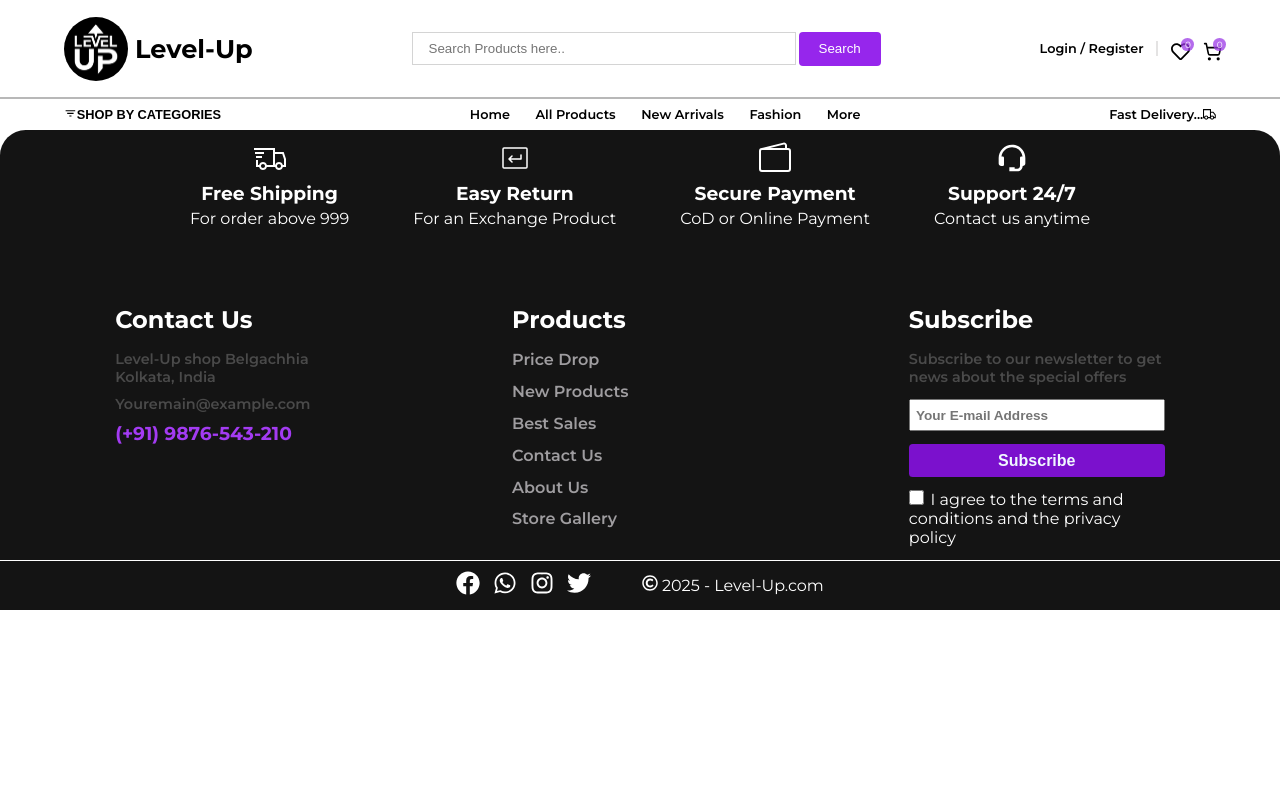
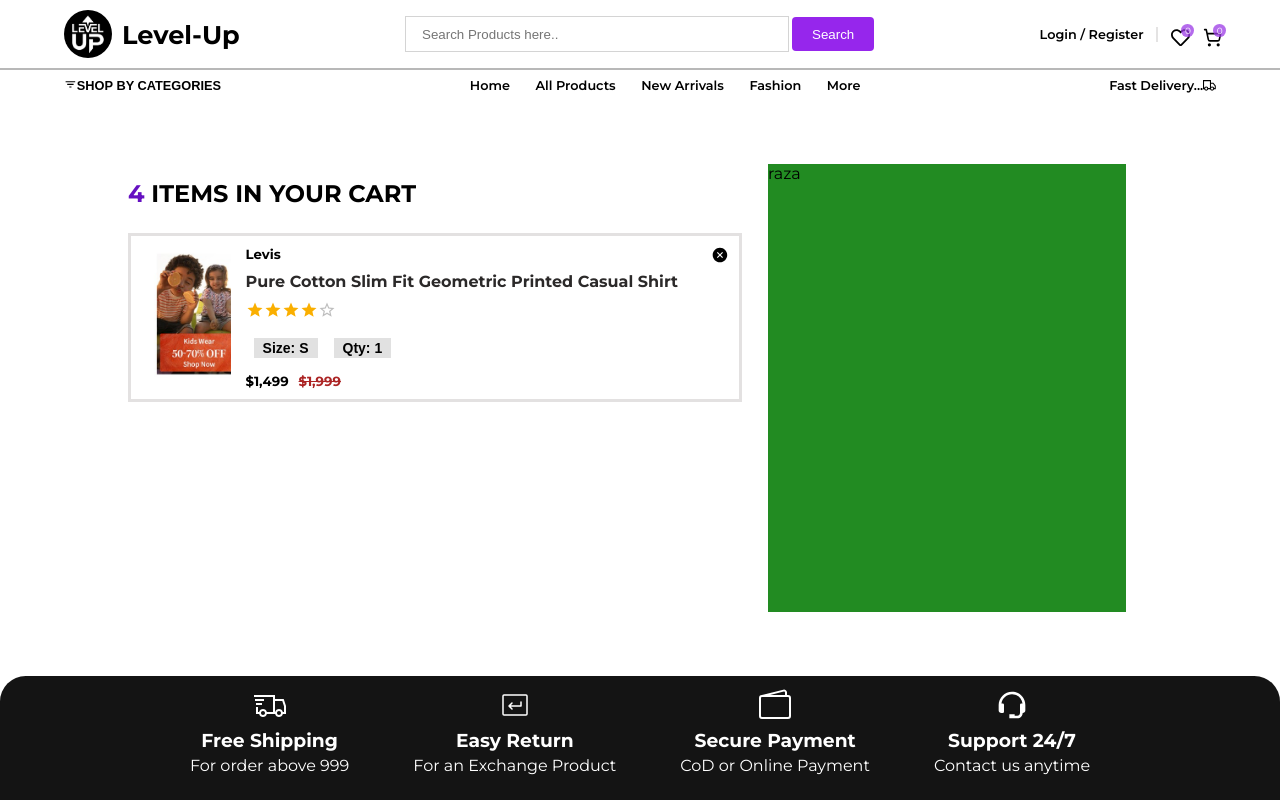
Before and after one commit to Masoom1707/Mega_E-Commerce, a React (Vite) app in the folder Frontend/: page /cart in a window 1280 px wide. Shown: the top 800 px of the page. Built offline with nearby package versions, Linux system fonts and the light colour scheme.

Commit message:
Cart page added

```diff
--- a/Frontend/src/App.jsx
+++ b/Frontend/src/App.jsx
@@ -8,6 +8,7 @@
 import ProductDetails from "./pages/ProductDetails";
 import LoginPage from "./pages/LoginPage";
 import RegisterPage from "./pages/RegisterPage";
+import CartPage from "./pages/CartPage";
 
 function App() {
   return (
@@ -19,6 +20,7 @@
         <Route path='/signup' exact={true} element={<RegisterPage />} />
         <Route path='/productlist' exact={true} element={<ProductListingPage />} />
         <Route path='/product-details/:id' exact={true} element={<ProductDetails />} />
+        <Route path='/cart' exact={true} element={<CartPage />} />
       </Routes>
       <Footer />
     </>
--- /dev/null
+++ b/Frontend/src/css/cart_container.css
@@ -0,0 +1,82 @@
+.Cart_container{
+    display: flex;
+    gap: 2vw;
+    padding: 5% 10%;
+}
+
+.cart_right_side{
+    flex-basis: 60%;
+    height: 35vw;
+    overflow-y: scroll;
+    & h2{
+        position: sticky;
+        top: 0;
+        background-color: #ffffff;
+        padding: 15px 0;
+        text-transform: uppercase;
+    }
+}
+.cart_right_side h2 span{
+    color: #6510c1;
+}
+.cart_right_side::-webkit-scrollbar{
+    display: none;
+}
+
+.cart_list_section{
+    border: 3px solid rgb(227, 225, 225);
+    display: flex;
+    gap: 15px;
+    margin: 10px 0 0  0;
+    padding: 10px 10px;
+}
+.img_container{
+    width: 7vw;
+    height: 17vh;
+    & img{
+        width: 100%;
+        height: 100%;
+        object-fit: cover;
+    }
+}
+
+.rightside{
+    width: 100%;
+    & h4{
+        margin: 10px 0;
+        color: #2b2929;
+    }
+}
+
+
+.qty_size button{
+    padding: 2px 9px;
+    font-size: 14px;
+    font-weight: 700;
+    border: none;
+    background-color: #e1e1e1;
+    cursor: pointer;
+    margin: 15px 8px;
+}
+
+.price{
+    display: flex;
+    gap: 10px;
+    & .highPrice{
+        text-decoration: line-through;
+        color: #ac2525;
+    }
+}
+
+
+
+
+
+
+
+
+
+.cart_left_side{
+    background-color: forestgreen;
+    flex-basis: 35%;
+}
--- a/Frontend/src/css/header.css
+++ b/Frontend/src/css/header.css
@@ -10,10 +10,10 @@
 }
 
 .logo{
-  width: 8vh;
-  height: 8vh;
+  width: 6vh;
+  height: 6vh;
   border-radius: 50%;
-  margin-right: 7px;
+  margin-right: 10px;
   & img{
     width: 100%;
     height: 100%;
@@ -39,13 +39,13 @@
 
 .header_container{
     background-color: #fff;
-    padding: 1.3vw 5vw;
+    padding: 10px 5vw;
     border-bottom: 2px solid rgb(184, 184, 184);
 }
 .header2 input{
     outline: none;
     border: 1px solid rgb(212, 212, 212);
-    padding: 1vh 2vh;
+    padding: 1.2vh 2vh;
     width: 30vw;
     margin-right: 3px;
 }
--- a/Frontend/src/css/loginPage.css
+++ b/Frontend/src/css/loginPage.css
@@ -32,12 +32,11 @@
         font-size: 1vw;
         text-transform: uppercase;
         font-weight: 700;
-        background-color: rgb(84, 19, 164);
+        background-color: #9626ec;
         border: none;
         color: white;
         border-radius: 2px;
         cursor: pointer;
-
     }
     & p{
         text-align: center;
--- /dev/null
+++ b/Frontend/src/pages/CartPage.jsx
@@ -0,0 +1,42 @@
+import "../css/cart_container.css";
+import Rating from "@mui/material/Rating";
+import {IoCloseCircleSharp} from 'react-icons/io5'
+
+const CartPage = () => {
+  return (
+    <div className="Cart_container">
+      <div className="cart_right_side">
+        <h2><span>4</span> Items in your cart</h2>
+
+        <div className="cart_list_section">
+          <div className="leftside">
+            <div className="img_container">
+              <img src="./public/Images/13.jpg" alt="" />
+            </div>
+          </div>
+          <div className="rightside">
+        <IoCloseCircleSharp style={{float:"right", fontSize:"1.4vw", cursor:"pointer"}} />
+            <h5>Levis</h5>
+            <h4>Pure Cotton Slim Fit Geometric Printed Casual Shirt</h4>
+            <Rating name="size-small" defaultValue={4} size="small" readOnly />
+            <div className="qty_size">
+              <button>Size: S</button>
+              <button>Qty: 1</button>
+            </div>
+            <div className="price">
+                <h5>$1,499</h5>
+                <h5 className="highPrice">$1,999</h5>
+            </div>
+          </div>
+        </div>
+
+
+
+
+      </div>
+      <div className="cart_left_side">raza</div>
+    </div>
+  );
+};
+
+export default CartPage;
```
